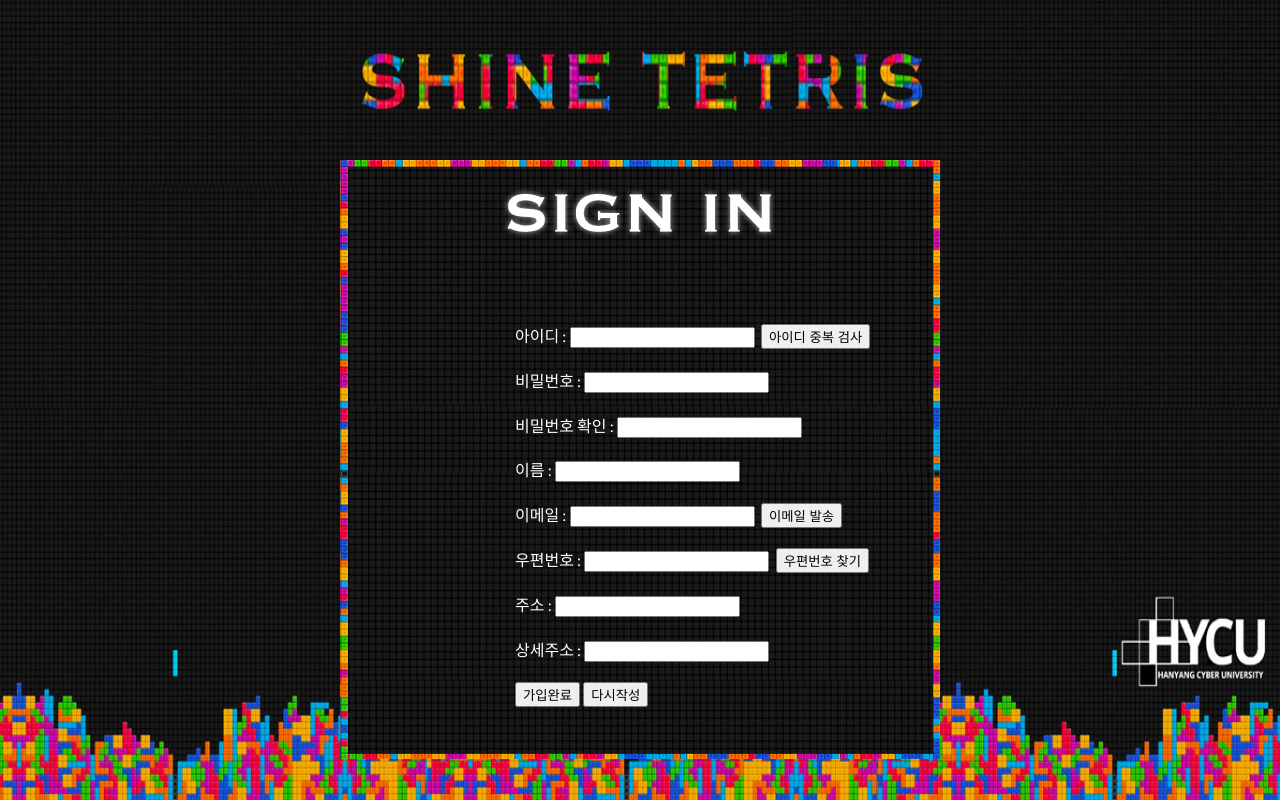
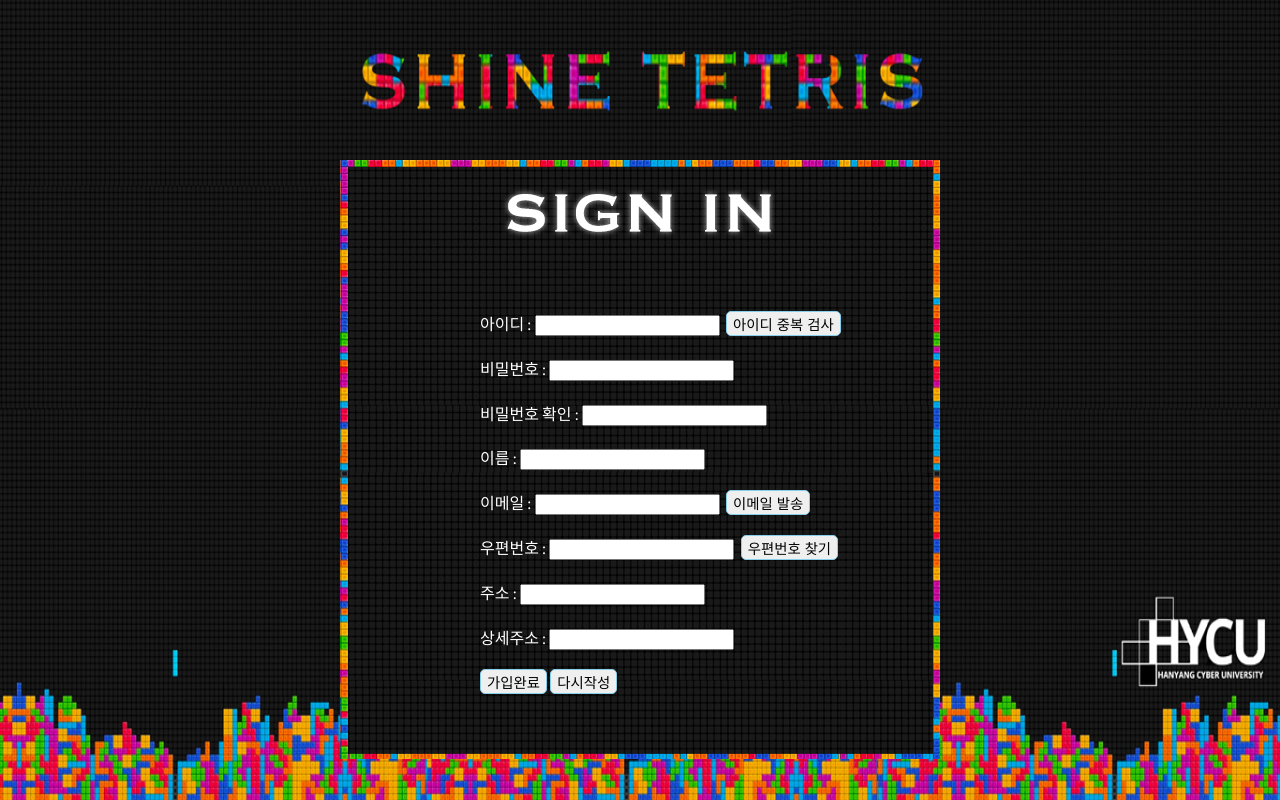
Before and after one commit to binna/shineTetris, a Java web app: page /login/email in a window 1280 px wide. Run offline with Spring Boot 4, a stand-in JSP engine, Linux system fonts and the light colour scheme; data that the repository does not hold is empty; the project's own start-up code is not run, and a stand-in starts its controllers and pages; some libraries are stand-ins or nearby versions.

Commit message:
디자인수정

```diff
--- a/src/main/webapp/WEB-INF/views/customLogin.jsp
+++ b/src/main/webapp/WEB-INF/views/customLogin.jsp
@@ -27,9 +27,9 @@
 							<input type='text' name='username' placeholder="ShineTetris ID를 입력해주세요" style="width: 65%"/><br>
 							<input type='password' name='password' placeholder="ShineTetris 비밀번호를 입력해주세요" style="width: 65%; margin:5px 0"/><br>
 							<input type='checkbox' name='remember-me' style="margin:5px 5px;"><labal style="font-size:12px; ">ID저장하기</labal> </input>
-							<input type="button" value="회원가입" onClick="location.href='${path}/tetris/login/memberJoin'" style="margin-left:26%">
+							<input type="button" class="button" value="회원가입" onClick="location.href='${path}/tetris/login/memberJoin'" style="margin-left:26%">
 							<br>
-							<input type='submit' value="로그인" style="width: 67%; margin:8px 0"/>
+							<input type='submit' value="로그인" class="button" style="width: 67%; margin:8px 0"/>
 							<input type="hidden" name="${_csrf.parameterName }" value="${_csrf.token }" /> <br>
 
 						</form>
--- a/src/main/webapp/WEB-INF/views/login/memberJoin.jsp
+++ b/src/main/webapp/WEB-INF/views/login/memberJoin.jsp
@@ -20,9 +20,6 @@
 input:focus {
   background-color: yellow;
 }
-button:focus {
-  border: thick double #32a1ce;
-}
 </style>
 
 </head>
@@ -31,9 +28,6 @@ button:focus {
 		<div id="page" class="container" style="top: 20%">
 			<div class="sign-in-content">
 				<div class="sign-in-form">
-					<div class="singInTitle">
-						<!-- <h2>Login</h2> -->
-					</div>
 					<div>
 						<!--
 						<form name="regform" id="regform" class="sign-in-reg-form" action="${path}/tetris/login/insert" method="post" onsubmit="return sendit()">
@@ -41,7 +35,7 @@ button:focus {
 						 <form name="regform" id="regform" class="sign-in-reg-form" action="${path}/tetris/login/insert" method="post">
 							<input type="hidden" name="${_csrf.parameterName }" value="${_csrf.token }" />
 							<p><label>아이디 : <input type="text" name="user_id" id="user_id" maxlength="20"></label><span id="idResult"></span>
-							&nbsp;<input type="button" id="idNumber" value="아이디 중복 검사" onclick="doIdAuth()"></p>
+							&nbsp;<input type="button" class="button" id="idNumber" value="아이디 중복 검사" onclick="doIdAuth()"></p>
 
 							<p><label>비밀번호 : <input type="password" name="user_pw" id="user_pw" maxlength="20"></label></p>
 							<p><label>비밀번호 확인 : <input type="password" name="userpw_re" id="userpw_re" maxlength="20"></label></p>
@@ -49,9 +43,9 @@ button:focus {
 
 							<!-- 이메일 인증 -->
 							<p><label>이메일 : <input type="text" name="user_email" id="user_email" value="${mail}"></label><span id="emailResult"></span>
-							&nbsp;<input type="button" id="emailAuth" value="이메일 발송" onclick="doEmailAuth()"><span id="result"></span></p>
+							&nbsp;<input type="button"  class="button" id="emailAuth" value="이메일 발송" onclick="doEmailAuth()"><span id="result"></span></p>
 							<p id="emailAuthArea" style="display: none;"><label>인증번호 : <input type="text" name="emailAuthText" id="emailAuthText" maxlength="10"></label>
-							&nbsp;<input type="button" id="emailNumber" value="인증번호 확인" onclick="doEmailNumberAuth()"></p>
+							&nbsp;<input type="button" class="button" id="emailNumber" value="인증번호 확인" onclick="doEmailNumberAuth()"></p>
 
 							<!-- 이메일 인증 관련 hidden -->
 							<input type="hidden" name="isSsn" id="isSsn" value="false">
@@ -60,12 +54,12 @@ button:focus {
 
 							<!-- 우편 API -->
 							<p>우편번호 : <input type="text" name="zipcode" id="sample6_postcode">
-							&nbsp;<input type="button" onclick="sample6_execDaumPostcode()" value="우편번호 찾기"><br></p>
+							&nbsp;<input type="button" onclick="sample6_execDaumPostcode()" class="button" value="우편번호 찾기"><br></p>
 							<p>주소 : <input type="text" name="address1" id="sample6_address"><br></p>
 							<p>상세주소 : <input type="text" name="address2" id="sample6_detailAddress"></p>
 
 							<!-- 버튼 -->
-							<p><input type="submit" value="가입완료"> <input type="reset" value="다시작성"></p>
+							<p><input type="submit" class="button" value="가입완료"> <input type="reset" class="button" value="다시작성"></p>
 						</form>
 					</div>
 				</div>
--- a/src/main/webapp/css/default.css
+++ b/src/main/webapp/css/default.css
@@ -236,33 +236,21 @@
 	.button
 	{
 		display: inline-block;
-		padding: 1em 3em 1em 2em;
-		letter-spacing: 0.20em;
-		text-decoration: none;
-		text-transform: uppercase;
 		font-weight: 400;
 		font-size: 0.90em;
-		color: #FFF;
+		color: black;
+		border-top-left-radius: 5px;
+        border-bottom-left-radius: 5px;
+        border-top-right-radius: 5px;
+        border-bottom-right-radius: 5px;
+        border: 1px solid skyblue;
 	}
 
-	.button:before
-	{
-		display: inline-block;
-		background: #FFC31F;
-		margin-right: 1em;
-		width: 40px;
-		height: 40px;
-		line-height: 40px;
-		border-radius: 20px;
-		text-align: center;
-		color: #272925;
-	}
+	.button:hover{
+        color:white;
+        background-color: skyblue;
+    }
 
-	.button .imgbtn
-	{
-		background-color: #ffffff;
-        opacity: 0.5;
-	}
 	.btm_image{
         border: 1px solid skyblue;
         background-color: rgba(0,0,0,0);
@@ -439,6 +427,18 @@
 		height: 31.2em;
 	}
 
+	.profile-content
+	{
+		float: left;
+		width: 500px;
+		padding: 50px;
+		background-image: url('/tetris/images/profile.jpg');
+		background-repeat: no-repeat;
+		background-size: cover;
+		height: 31.2em;
+	}
+
+
 	.main-content
 	{
 		float: left;
@@ -446,8 +446,64 @@
 		padding: 50px;
 		background-image: url('/tetris/images/welcome.jpg');
 		background-repeat: no-repeat;
-		background-size: cover;
-		height: 31.2em;
+		background-size: 100% 100%;
+		height: 30em;
+	}
+
+/*********************************************************************************/
+/* sign-in-form                                                                  */
+/*********************************************************************************/
+
+	.sign-in-content .sign-in-form
+	{
+		width:100%;
+	}
+
+	.sign-in-content .sign-in-form .title
+	{
+		margin-bottom: 1em;
+	}
+
+	.sign-in-content .sign-in-form .title h2
+	{
+		font-size: 1.8em;
+	}
+
+	.sign-in-content .sign-in-form .sign-in-reg-form
+	{
+		 margin-top: 20%;
+   		 margin-left: 18%;
+	}
+
+/*********************************************************************************/
+/* main-form                                                                  */
+/*********************************************************************************/
+
+	.profile-content .profile-form
+	{
+		width:100%;
+	}
+
+	.profile-content .profile-form .title
+	{
+		margin-bottom: 1em;
+	}
+
+	.profile-content .profile-form .title h2
+	{
+		font-size: 1.8em;
+	}
+
+	.profile-content .profile-form .profile-mod-form
+	{
+		 margin-top: 20%;
+   		 margin-left: 18%;
+	}
+
+	.profile-content .profile-form .profile-sub-content
+	{
+	    width:100%;
+	    margin-top: 10%
 	}
 /*********************************************************************************/
 /* main-form                                                                  */
@@ -570,25 +626,6 @@
 	{
 		font-size: 1.8em;
 	}
-/*********************************************************************************/
-/* sign-in-form                                                                  */
-/*********************************************************************************/
-
-	.sign-in-form
-	{
-		margin-left: 25%;
-		margin-top: 7em;
-	}
-
-	.sign-in-form .title
-	{
-		margin-bottom: 1em;
-	}
-
-	.sign-in-form .title h2
-	{
-		font-size: 1.8em;
-	}
 
 /*********************************************************************************/
 /* sign-in-form                                                                  */
```
Also changed, not shown: src/main/webapp/WEB-INF/views/login/update.jsp (+8 -14 lines), src/main/webapp/images/profile.jpg (added).
